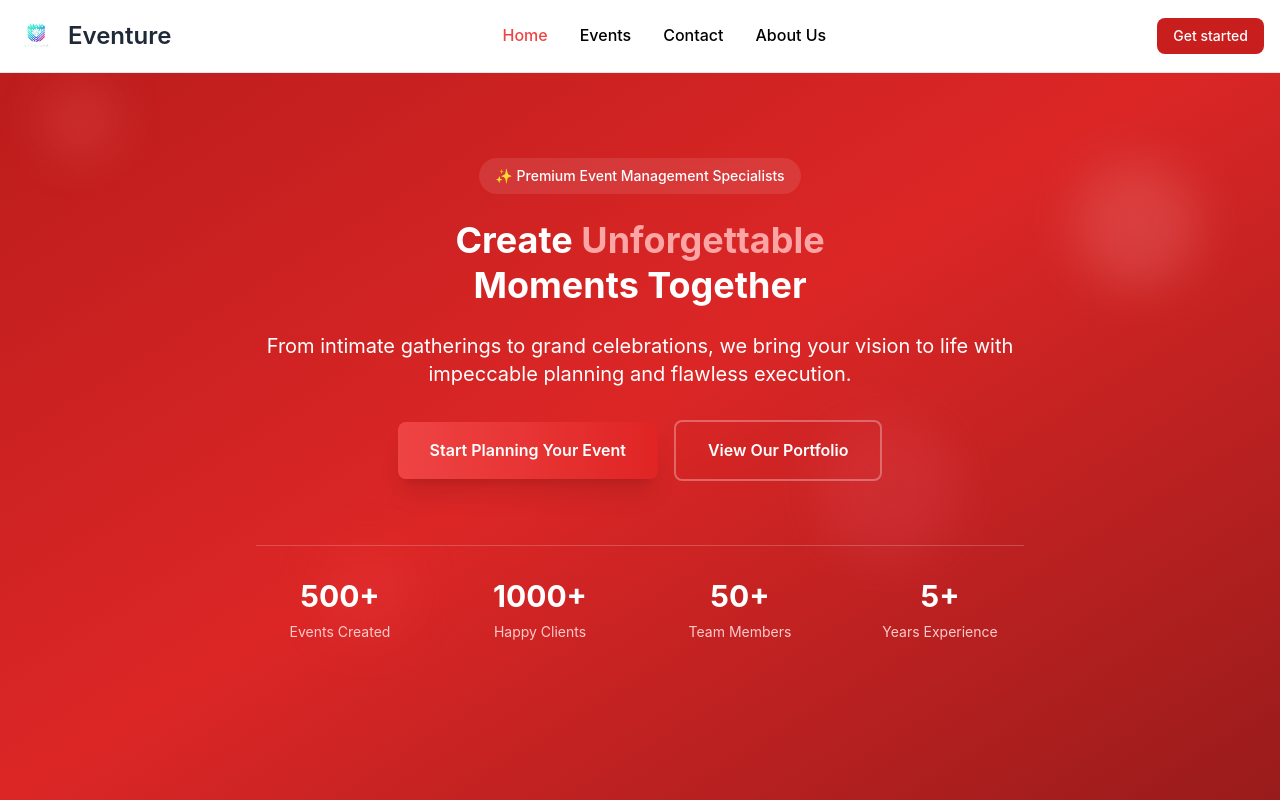
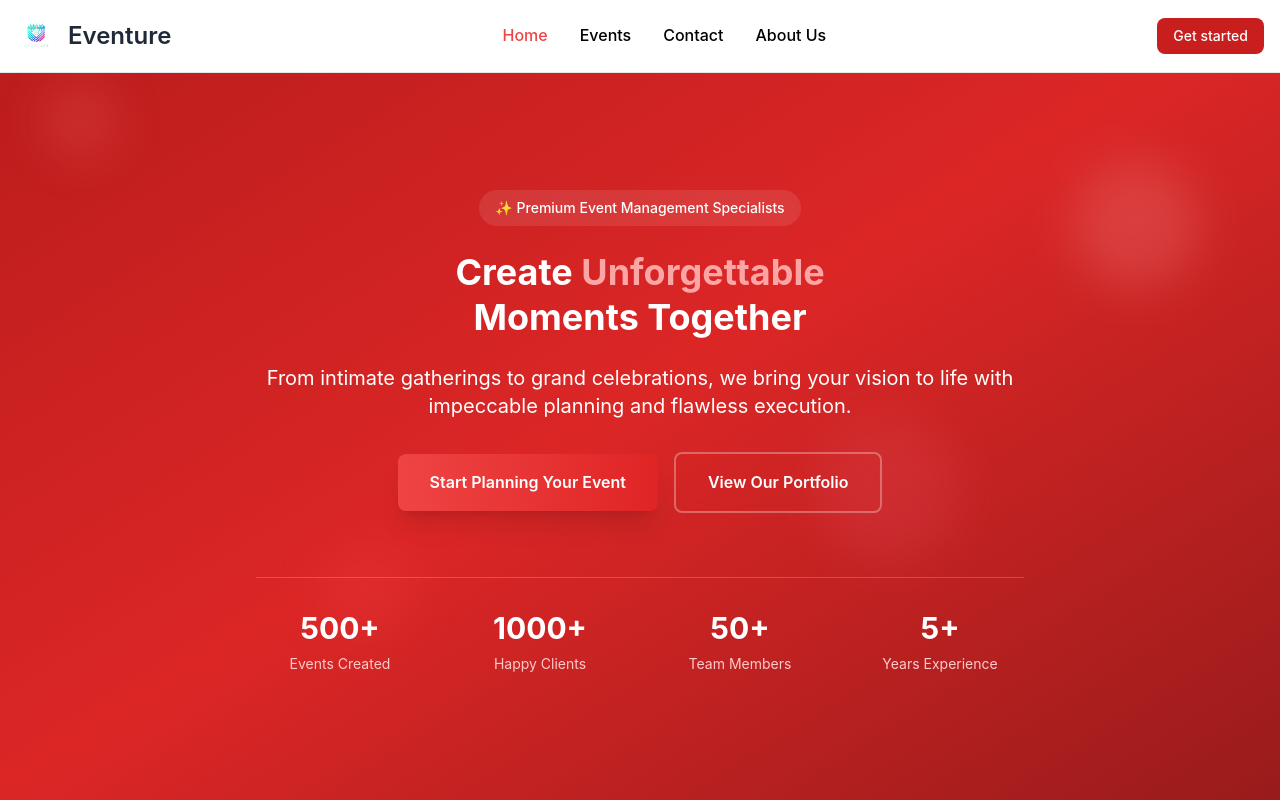
Before and after one commit to zishan344/django-event_management, a Django app: page / in a window 1280 px wide. Shown: the top 801 px of the page. Run offline with Django 5.2, Linux system fonts and the light colour scheme; some libraries are stand-ins or nearby versions.

Commit message:
Add margin-top to event management specialists label for improved spacing

```diff
--- a/events/templates/home/hero.html
+++ b/events/templates/home/hero.html
@@ -15,7 +15,7 @@
   <!-- Main Content -->
   <div class="relative z-10 text-center px-4 max-w-6xl mx-auto">
     <div class="mb-6">
-      <span class="inline-block px-4 py-2 bg-white/10 backdrop-blur-sm rounded-full text-white text-sm font-medium">
+      <span class="mt-16 inline-block px-4 py-2 bg-white/10 backdrop-blur-sm rounded-full text-white text-sm font-medium">
         ✨ Premium Event Management Specialists
       </span>
     </div>
```
